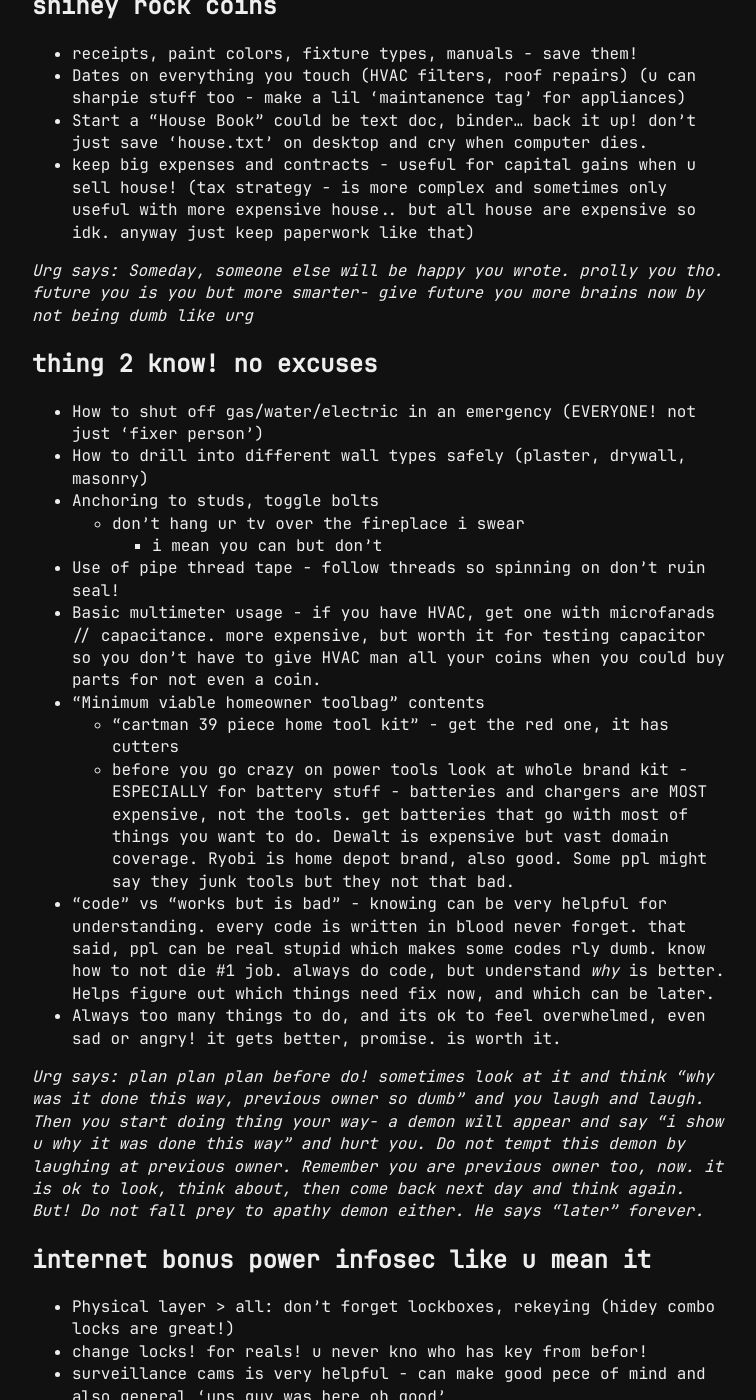
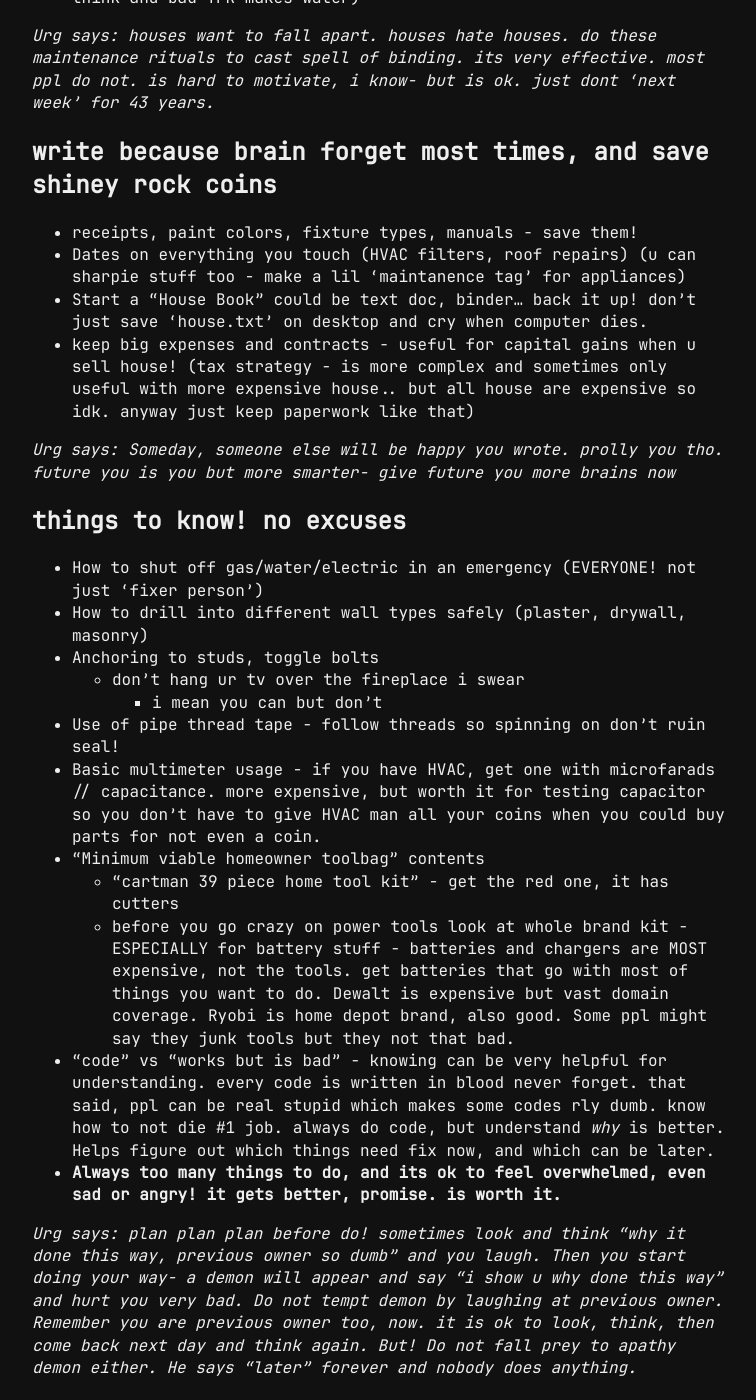
Before and after one commit to urgdog/urg.systems, a Jekyll site: the page built from thonks/new-home.md, in a window 1280 px wide and 1400 px high, scrolled down 3392 px. Shown: the whole window, without its empty margins (258-1014 px from the left). Built offline with Jekyll 4.4.1, drawn with Linux system fonts in a browser that asks for light colours; some of the changed text lies outside the part shown.

Commit message:
more words, for some reason

```diff
--- a/thonks/new-home.md
+++ b/thonks/new-home.md
@@ -30,7 +31,9 @@ check of things to do in a new house:
 - drainage slope outside? Gutters? Downspouts 6ft away from house?
 - Sump pump? Backup? Test them
 
-*Urg says: Water is bad demon to temple house. Control demon and is ok.*
+*Urg says: Water is bad demon to temple house. Control demon and is ok. Water flow
+down, is unstoppable, but easy to direct. Water in basement? Check gutters, not
+basement repair greedies, they tell u all bad things to scare for steal your coin.*
 
 ## electric panel (harness lightning bolts like true shaman)
 - Locate panel, test all breakers, label. (NOT "Jessica's Room!" Make diagram if need)
@@ -131,9 +136,9 @@ is more complex and sometimes only useful with more expensive house.. but all ho
 expensive so idk. anyway just keep paperwork like that)
 
 *Urg says: Someday, someone else will be happy you wrote. prolly you tho.
-future you is you but more smarter- give future you more brains now by not being dumb like urg*
+future you is you but more smarter- give future you more brains now*
 
-## thing 2 know! no excuses
+## things to know! no excuses
 - How to shut off gas/water/electric in an emergency (EVERYONE! not just 'fixer person')
 - How to drill into different wall types safely (plaster, drywall, masonry)
 - Anchoring to studs, toggle bolts
@@ -155,26 +160,27 @@ every code is written in blood never forget.
 that said, ppl can be real stupid which makes some codes rly dumb.
 know how to not die #1 job. always do code, but understand *why* is better. Helps
 figure out which things need fix now, and which can be later.
-- Always too many things to do, and its ok to feel overwhelmed, even sad or angry!
-it gets better, promise. is worth it.
+- **Always too many things to do, and its ok to feel overwhelmed, even sad or angry!**
+**it gets better, promise. is worth it.**
 
-*Urg says: plan plan plan before do! sometimes look at it and think "why was
-it done this way, previous owner so dumb" and you laugh and laugh. Then you start doing thing
-your way- a demon will appear and say "i show u why it was done this way" and
-hurt you. Do not tempt this demon by laughing at previous owner. Remember you are previous
-owner too, now.
-it is ok to look, think about, then come back next day and think again. But!
-Do not fall prey to apathy demon either. He says "later" forever.*
+*Urg says: plan plan plan before do! sometimes look and think "why it done this
+way, previous owner so dumb" and you laugh. Then you start doing your way-
+a demon will appear and say "i show u why done this way" and
+hurt you very bad. Do not tempt demon by laughing at previous owner.
+Remember you are previous owner too, now.
+it is ok to look, think, then come back next day and think again. But!
+Do not fall prey to apathy demon either. He says "later" forever and nobody does
+anything.*
 
 ## internet bonus power infosec like u mean it
 - Physical layer > all: don't forget lockboxes, rekeying (hidey combo locks are great!)
-- change locks! for reals! u never kno who has key from befor!
+- change locks! for reals! u never kno who has key from before!
 - surveillance cams is very helpful - can make good pece of mind and also general
 'ups guy was here oh good'
 - Wi-Fi segmentation + VLANs = protec ur important shit, and dont
 let work into ur shit and don't let ur shit into work. (if WFH, or have any
 device that touches work).
-    - work is bad, but we need work.
+    - work is bad, but we need work for coins, such is life.
     - treat work device like a creepy creep. cuz it is. trust urg on this.
 
 did u read all this? u r now house shaman. good job
```
Also changed, not shown: other parts of thonks/new-home.md (+9 -6 lines), thonks/errors.md (+3 -3 lines).
